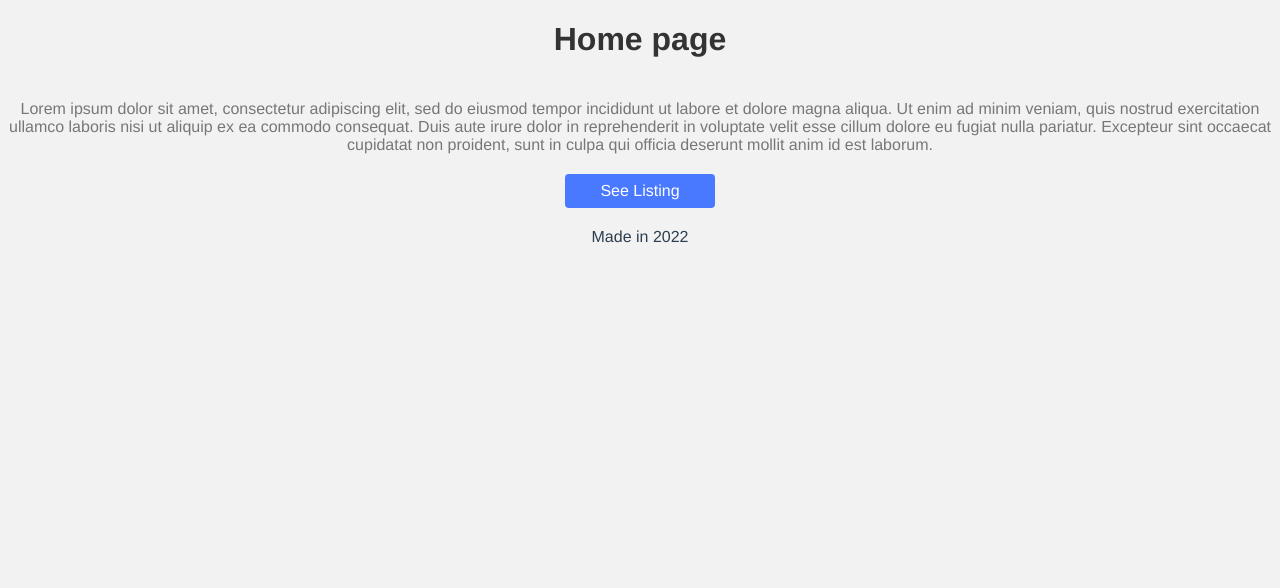
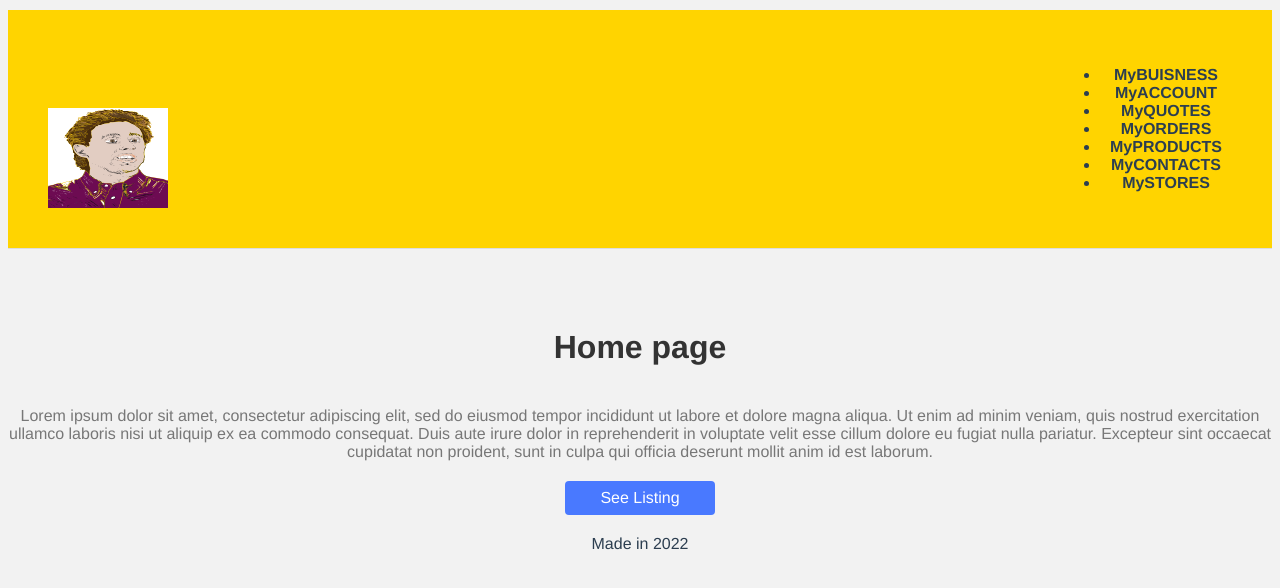
Before and after one commit to iambexnewton/next-typescript, a Next.js app: page / in a window 1280 px wide. Shown: the top 588 px of the page. Built offline with nearby package versions, Linux system fonts and the light colour scheme.

Commit message:
pages for the nav bar

```diff
--- a/components/Layout.tsx
+++ b/components/Layout.tsx
@@ -1,4 +1,4 @@
-import Navbar from "./Navbar";
+import Navbar from "./Nav/Navbar";
 import Footer from "./Footer";
 
 const Layout = ({ children }) => {
--- /dev/null
+++ b/components/Nav/Navbar.tsx
@@ -0,0 +1,38 @@
+import React from "react";
+import Link from "next/link";
+import * as data from "./links.json";
+import styles from "../../styles/Navbar.module.css";
+import Placeholder from "../Placeholder";
+
+const linksString = JSON.stringify(data)
+const links = JSON.parse(linksString).links
+
+type Link = {
+  prefix: string;
+  label: string;
+  href: string;
+  id: string;
+};
+
+const Navbar: React.FC<{}> = () => {
+  return (
+    <>
+      <nav className={styles.navbarWrapper}>
+        <div className={styles.logo}>
+          <Placeholder />
+        </div>
+        <div className={styles.navbarArea}>
+          <ul className={styles.className}>
+            {links.map((link: Link) => (
+              <li key={link.id}><a href={link.href}>{link.prefix}
+                {link.label}</a>
+              </li>
+            ))}
+          </ul>
+        </div>
+      </nav>
+    </>
+  );
+};
+
+export default Navbar;
--- /dev/null
+++ b/components/Nav/links.json
@@ -0,0 +1,10 @@
+{
+  "links": [
+  { "prefix": "My", "label": "BUISNESS", "href": "/MyBuisness", "id": "1", "className": "buisness"},
+  { "prefix": "My", "label": "ACCOUNT", "href": "/MyAccount", "id": "2", "className": "account" },
+  { "prefix": "My", "label": "QUOTES", "href": "/MyQuotes", "id": "3", "className": "quotes" },
+  { "prefix": "My", "label": "ORDERS", "href": "/MyOrders", "id": "4", "className": "orders" },
+  { "prefix": "My", "label": "PRODUCTS", "href": "/MyProducts", "id": "5", "className": "products"},
+  { "prefix": "My", "label": "CONTACTS", "href": "/MyContacts", "id": "6", "className": "contacts" },
+  { "prefix": "My", "label": "STORES", "href": "/MyStores", "id": "7", "className": "stores" }]
+}
--- a/pages/index.tsx
+++ b/pages/index.tsx
@@ -1,10 +1,11 @@
-import type { NextPage } from 'next'
+
 import Head from 'next/head'
 import Footer from '../components/Footer'
 import Link from "next/link";
 import styles from '../styles/Home.module.css'
+import Navbar from '../components/Nav/Navbar';
 
-const Home: NextPage = () => {
+const Home = () => {
   return (
     <div className={styles.container}>
       <Head>
@@ -12,7 +13,7 @@ const Home: NextPage = () => {
         <meta name="description" content="Home" />
 
       </Head>
-
+<Navbar />
       <main className={styles.main}>
       <h1 className={styles.title}>Home page</h1>
 
```
Also changed, not shown: components/Navbar.tsx (deleted, +0 -26 lines), public/placeholder.svg (added).
